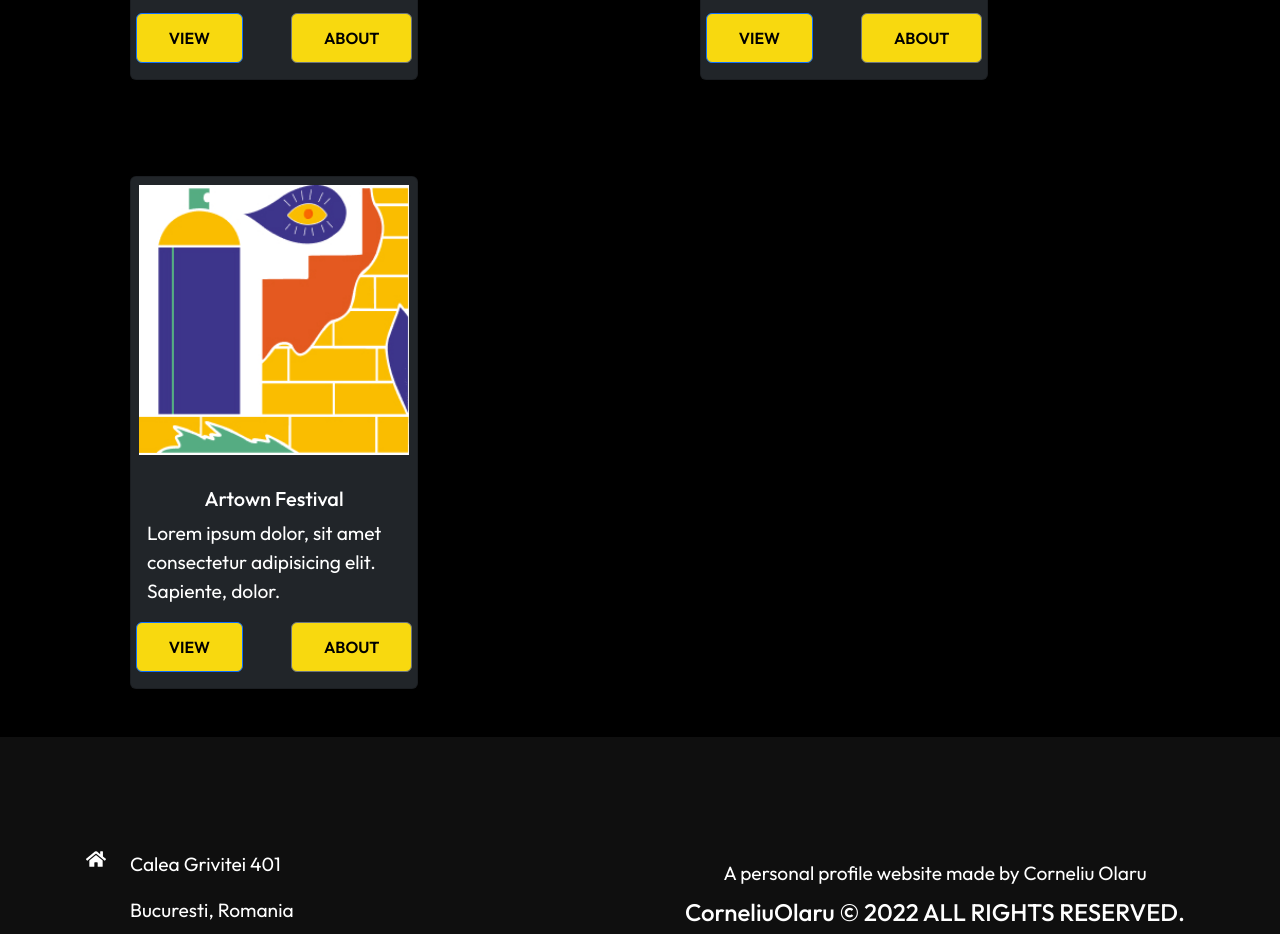
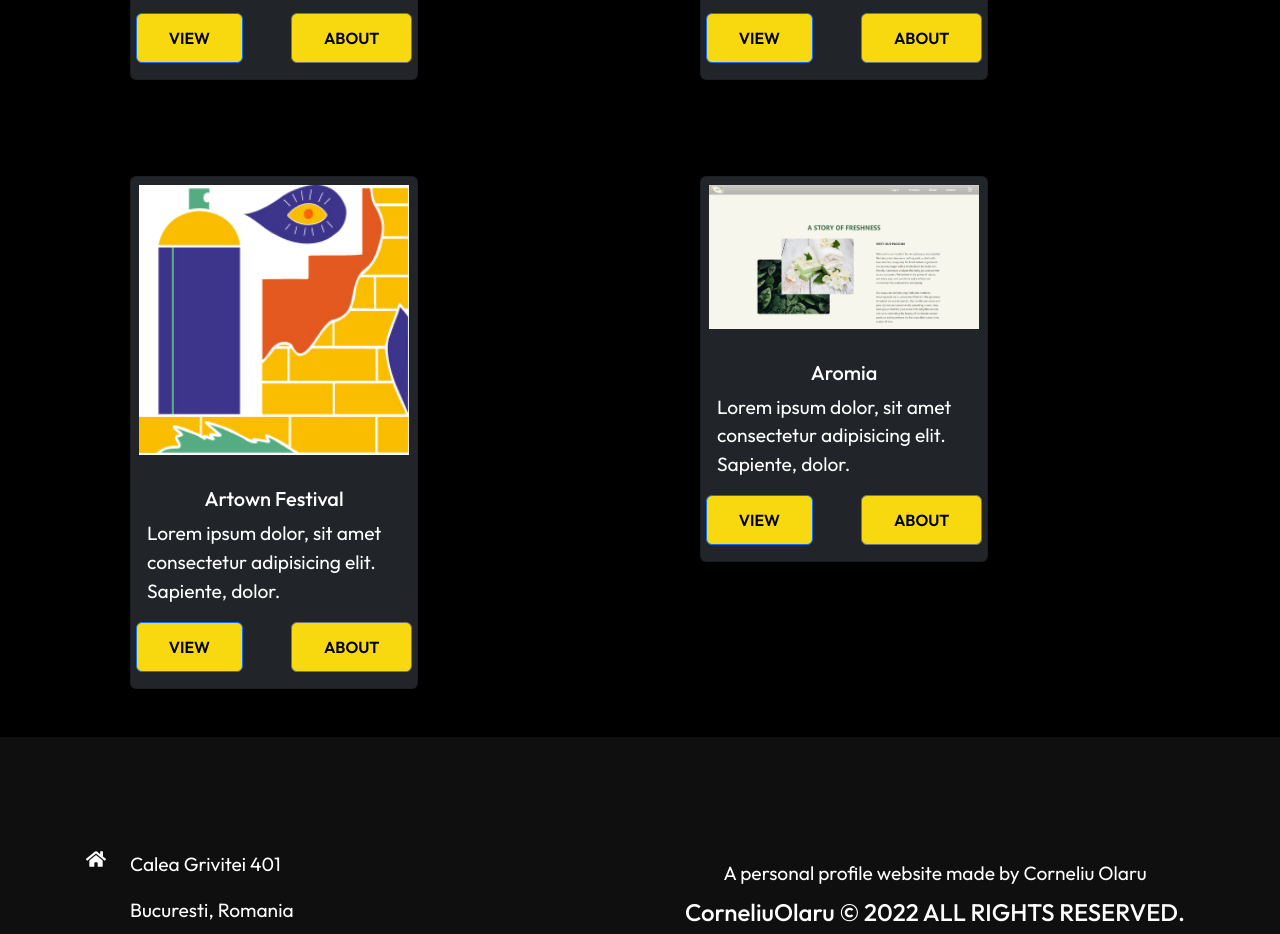
Before and after one commit to CornelOlaru/my-portfolio, a React (Vite) app: page /Projects in a window 1280 px wide. Shown: the part 960-1894 px from the top of the page. Built offline with nearby package versions, Linux system fonts and the light colour scheme.

Commit message:
added Aromia ecommerce project

```diff
--- a/src/routes/Projects.jsx
+++ b/src/routes/Projects.jsx
@@ -5,6 +5,7 @@ import ProjectsPage from "../components/ProjectsPage";
 import sweetDreams from "../assets/sweetdreams.webp";
 import cardioGuard from "../assets/cardioguard.webp";
 import artown from "../assets/logo-artown 1.jpg";
+import aromia from "../assets/Aromia.png";
 import { Col, Container, Row } from "react-bootstrap";
 
 import "../components/AboutPageStyle.css";
@@ -42,6 +43,14 @@ export default function Projects() {
               cardLink="https://www.artown-festival.art/"
             />
           </Col>
+          <Col>
+            <ProjectsPage
+              image={aromia}
+              cardTitle="Aromia"
+              cardText="Lorem ipsum dolor, sit amet consectetur adipisicing elit. Sapiente, dolor."
+              cardLink="https://mern-frontend-ibm-project.vercel.app/"
+            />
+          </Col>
         </Row>
       </Container>
       <Footer />
```
Also changed, not shown: src/assets/Aromia.png (added).
